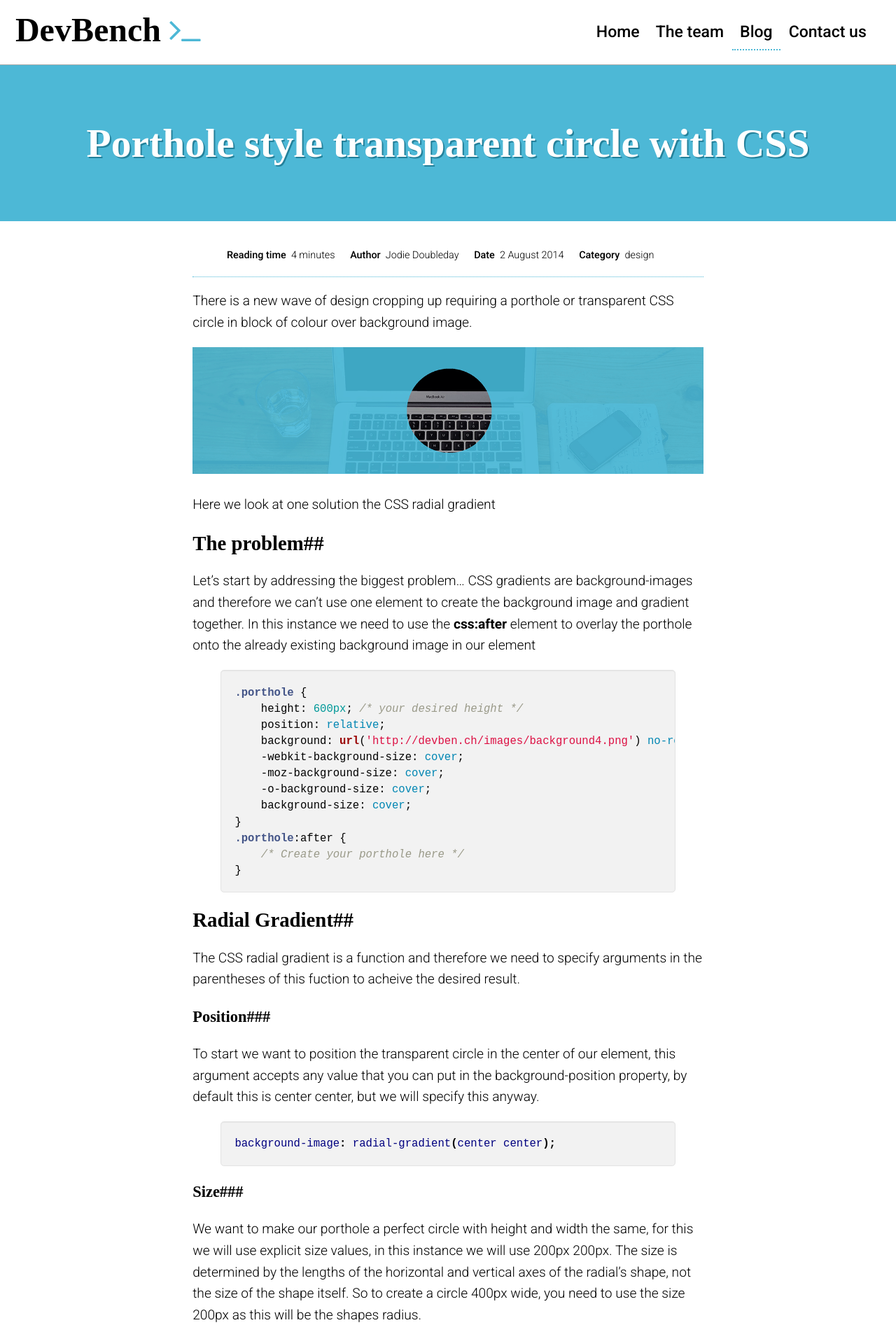
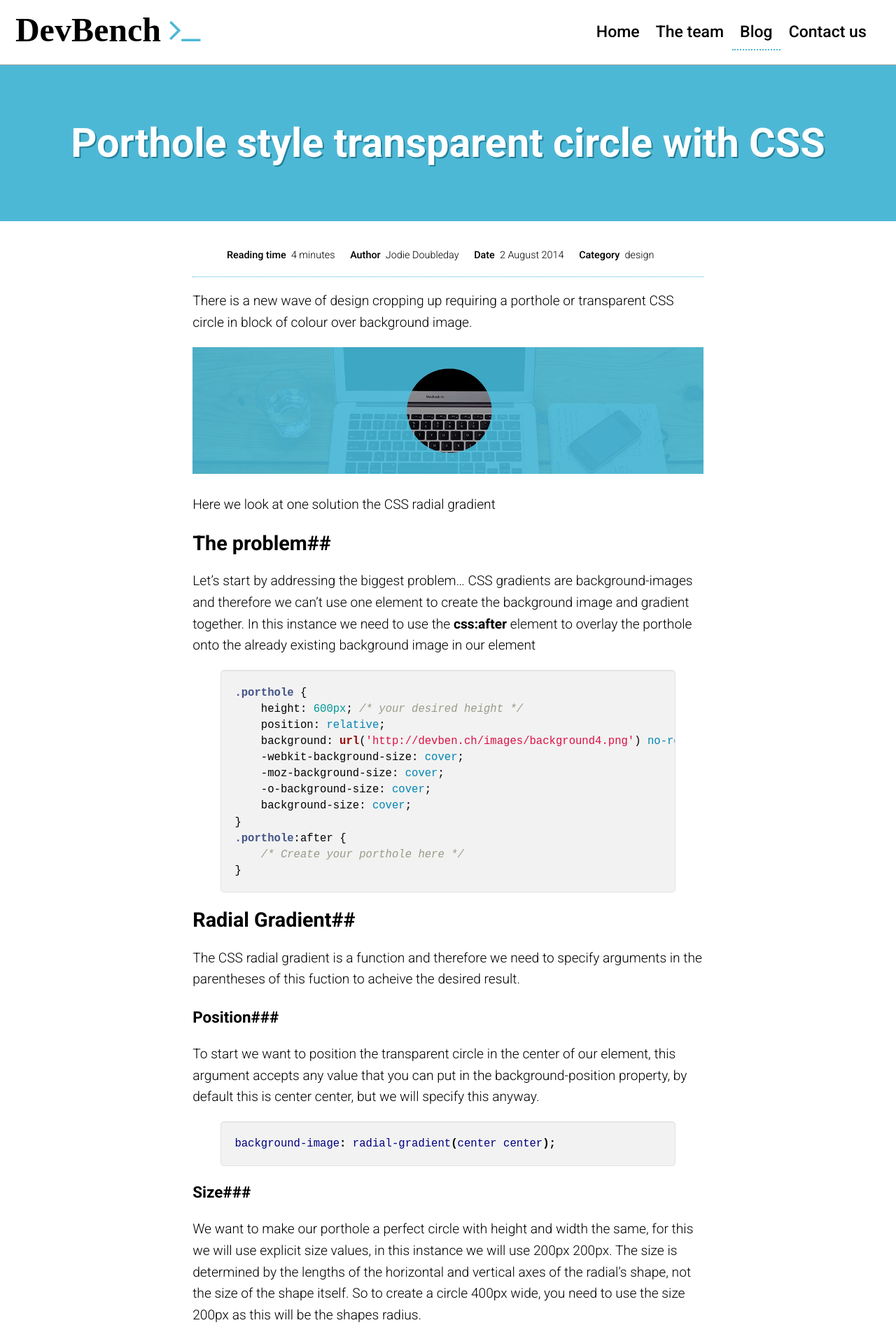
Before and after one commit to devbench/devbench.github.io, a Jekyll site: the page built from _posts/2014-08-02-porthole.md, in a window 1280 px wide. Shown: the top 1913 px of the page at 70% size. Built offline with Jekyll 4.4.1, drawn with Linux system fonts in a browser that asks for light colours; nearby versions of some CDN libraries; some web fonts are replaced; a script that is not in the unit is left out.

Commit message:
remove dodgy font from headers

```diff
--- a/assets/less/main.css
+++ b/assets/less/main.css
@@ -16,14 +16,6 @@ body {
   padding: 0;
   line-height: 1.6em;
   font-size: 1.2em;
-}
-h1,
-h2,
-h3,
-h4,
-h5,
-h6 {
-  font-family: 'Port Lligat Slab', serif;
 }
 p {
   word-wrap: break-word;
--- a/assets/less/main.less
+++ b/assets/less/main.less
@@ -22,8 +22,6 @@ body {
   line-height:1.6em;
   font-size:1.2em;
 }
-
-h1, h2, h3, h4, h5, h6 {font-family: 'Port Lligat Slab', serif;}
 
 p {
   word-wrap: break-word;
```
